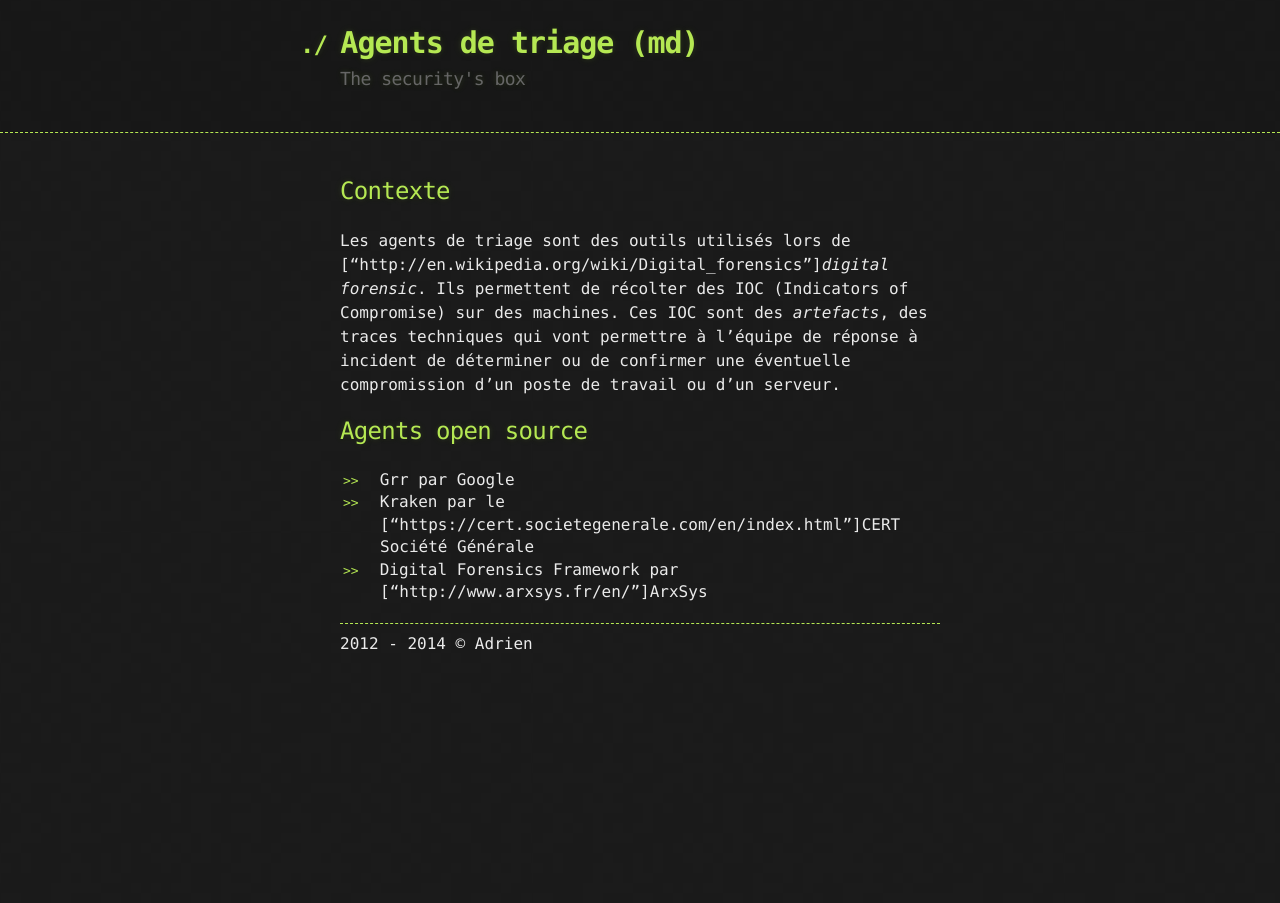
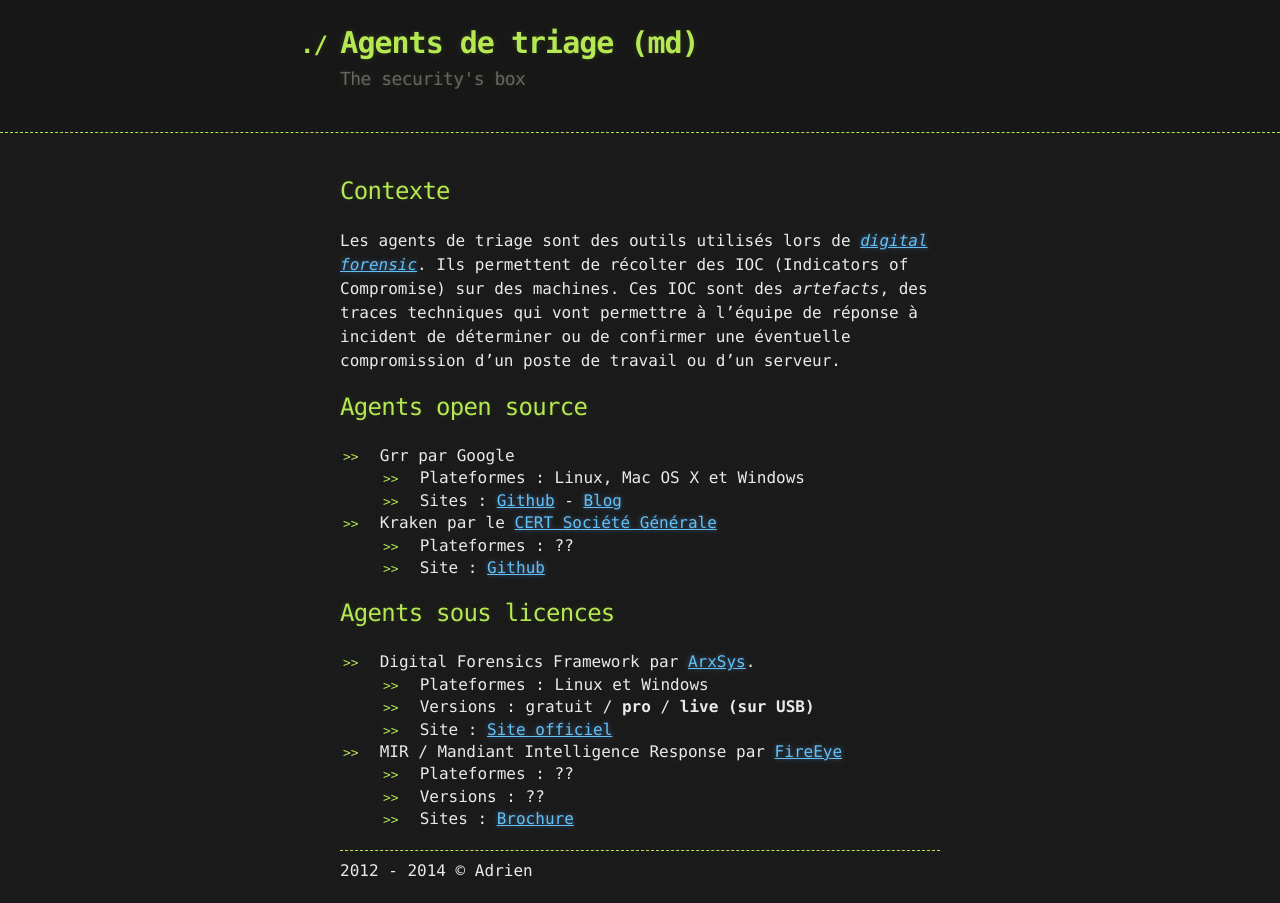
Before and after one commit to Adeber/Adeber.github.io, a Jekyll site: the page built from _posts/2014-10-24-agents-triage.markdown, in a window 1280 px wide. Built offline with Jekyll 4.4.1, drawn with Linux system fonts in a browser that asks for light colours.

Commit message:
articles

```diff
--- a/_posts/2014-10-24-agents-triage.markdown
+++ b/_posts/2014-10-24-agents-triage.markdown
@@ -6,12 +6,26 @@
 
 ## Contexte
 
-Les agents de triage sont des outils utilisés lors de ["http://en.wikipedia.org/wiki/Digital_forensics"]_digital forensic_.
+Les agents de triage sont des outils utilisés lors de [_digital forensic_](http://en.wikipedia.org/wiki/Digital_forensics).
 Ils permettent de récolter des IOC (Indicators of Compromise) sur des machines. Ces IOC sont des _artefacts_, des traces techniques qui vont permettre à
 l’équipe de réponse à incident de déterminer ou de confirmer une éventuelle compromission d’un poste de travail ou d’un serveur.
 
 ## Agents open source
 
 * Grr par Google
-* Kraken par le ["https://cert.societegenerale.com/en/index.html"]CERT Société Générale
-* Digital Forensics Framework par ["http://www.arxsys.fr/en/"]ArxSys
+	- Plateformes : Linux, Mac OS X et Windows
+	- Sites : [Github](https://github.com/google/grr) - [Blog](http://grr-response.blogspot.fr/)
+* Kraken par le [CERT Société Générale](https://cert.societegenerale.com/en/index.html)
+	- Plateformes : ??
+	- Site : [Github](https://github.com/certsocietegenerale/kraken)
+
+## Agents sous licences
+
+* Digital Forensics Framework par [ArxSys](http://www.arxsys.fr).
+	- Plateformes : Linux et Windows
+	- Versions : gratuit / **pro** / **live (sur USB)**
+	- Site : [Site officiel](http://www.digital-forensic.org/)
+* MIR / Mandiant Intelligence Response par [FireEye]()
+	- Plateformes : ??
+	- Versions : ??
+	- Sites : [Brochure](http://www.fireeye.com/resources/pdfs/fireeye-endpoint-forensics.pdf)
--- a/_posts/2014-10-24-logs.html
+++ b/_posts/2014-10-24-logs.markdown
@@ -3,9 +3,7 @@
 title: Concentrateurs de logs
 category: Logs
 ---
-<p>
 
-<h3>Titre de test</h3>
-Ceci est un essai ! </br>
+## Titre de test
 
-</p>
+Ceci est un essai !
```
Also changed, not shown: _posts/2014-10-24-agents-triage-forensic.html (deleted, +0 -20 lines).
